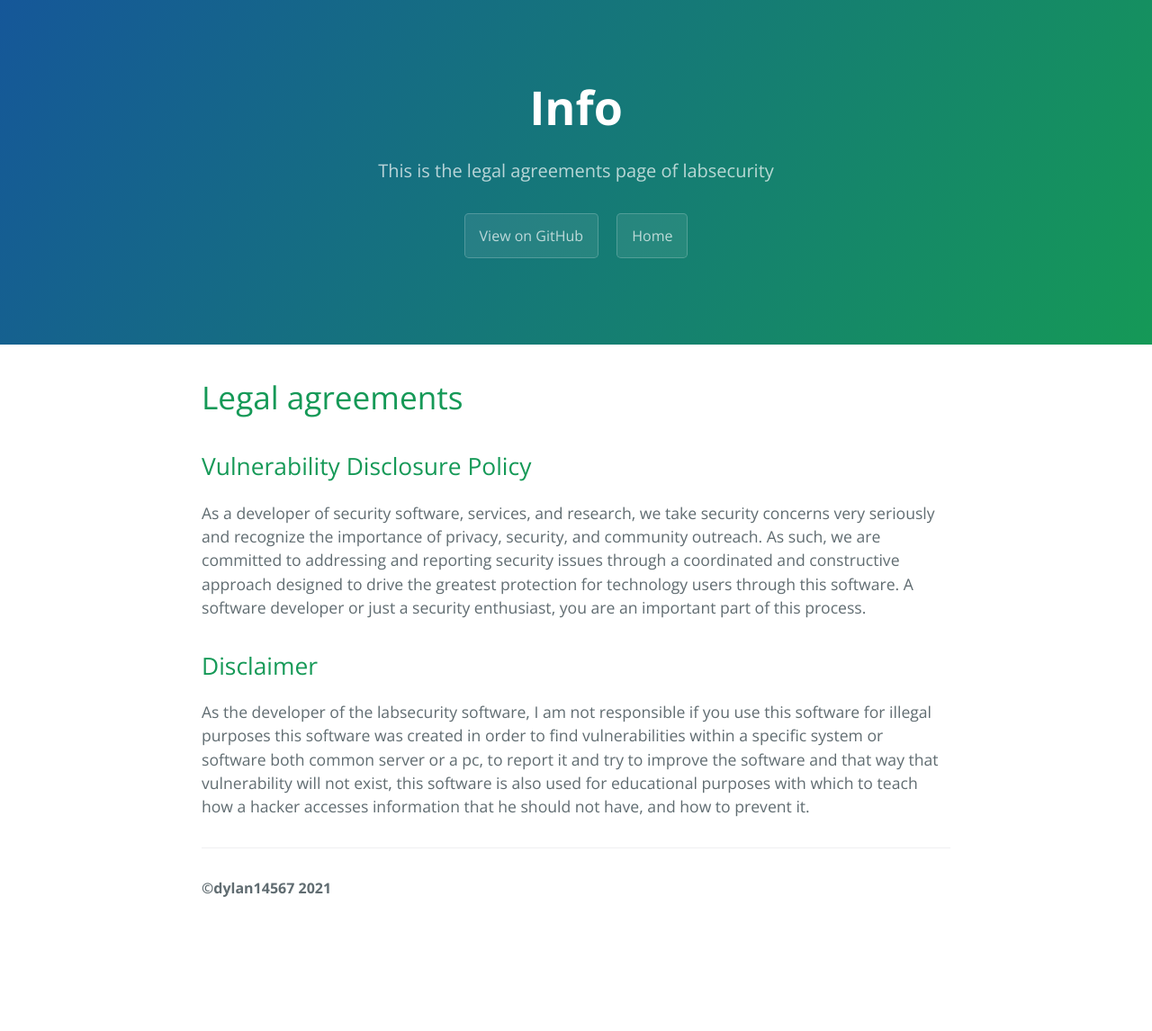
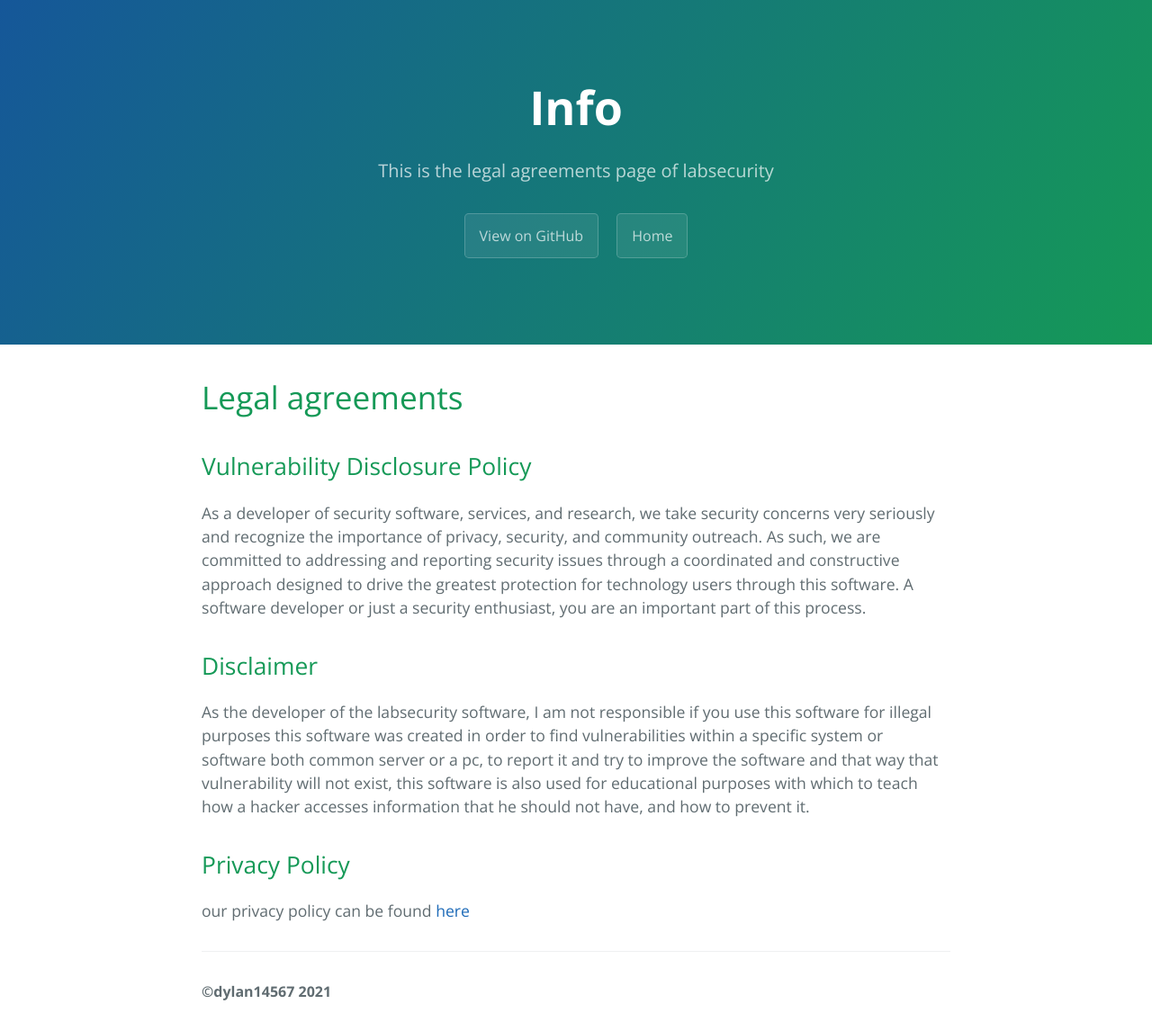
Before and after one commit to dylanmeca/labsecurity, a Jekyll site: the page built from docs/info.md, in a window 1280 px wide. Shown: the whole page at 90% size. Built offline with Jekyll 4.4.1, drawn with Linux system fonts in a browser that asks for light colours; before the commit the page ends 1031 px from its top, so only the background shows below that.

Commit message:
Update info.md

```diff
--- a/docs/info.md
+++ b/docs/info.md
@@ -19,3 +19,7 @@
 ## Disclaimer
 
 As the developer of the labsecurity software, I am not responsible if you use this software for illegal purposes this software was created in order to find vulnerabilities within a specific system or software both common server or a pc, to report it and try to improve the software and that way that vulnerability will not exist, this software is also used for educational purposes with which to teach how a hacker accesses information that he should not have, and how to prevent it.
+
+## Privacy Policy
+
+our privacy policy can be found [here](https://dylan14567.github.io/2021/03/08/POLÍTICA-DE-PRIVACIDAD.html)
```
